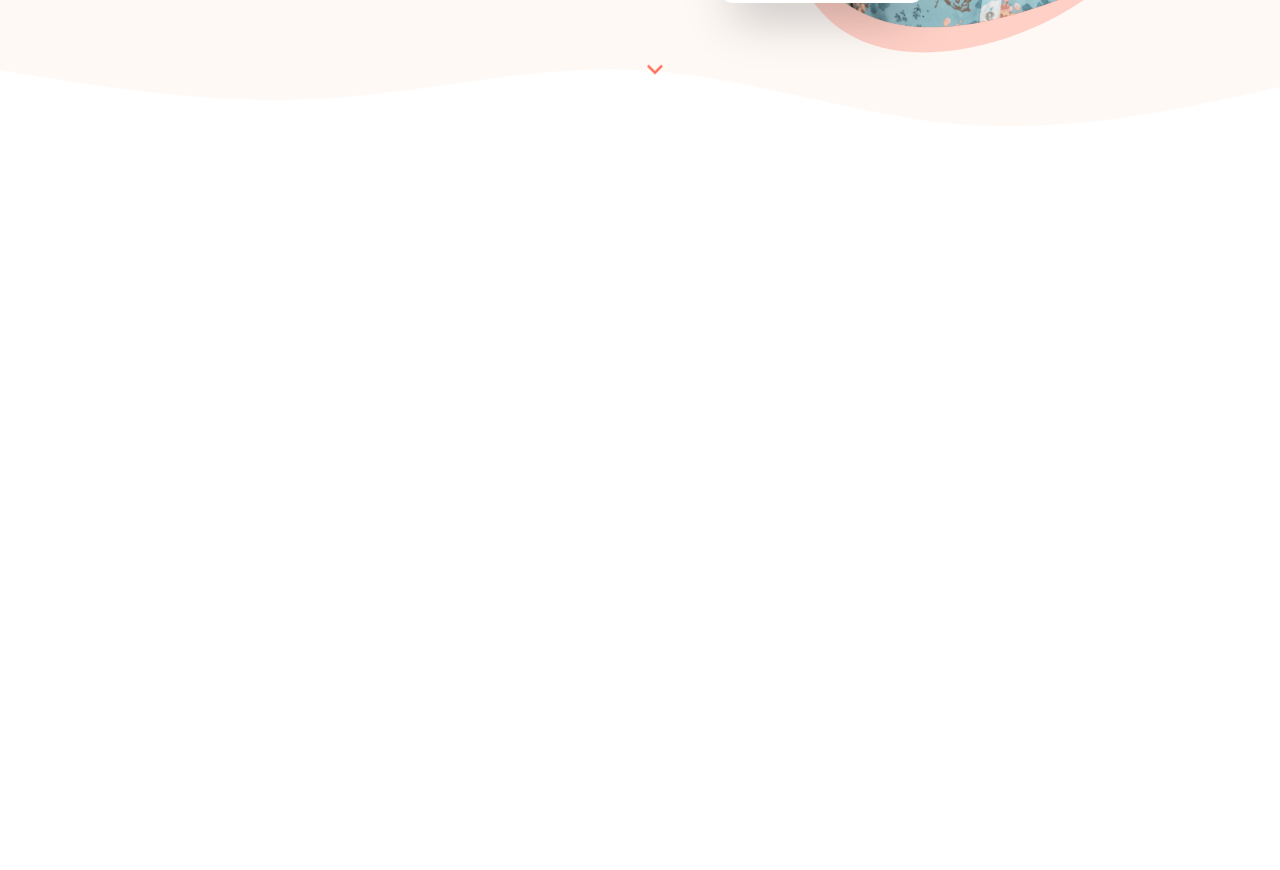
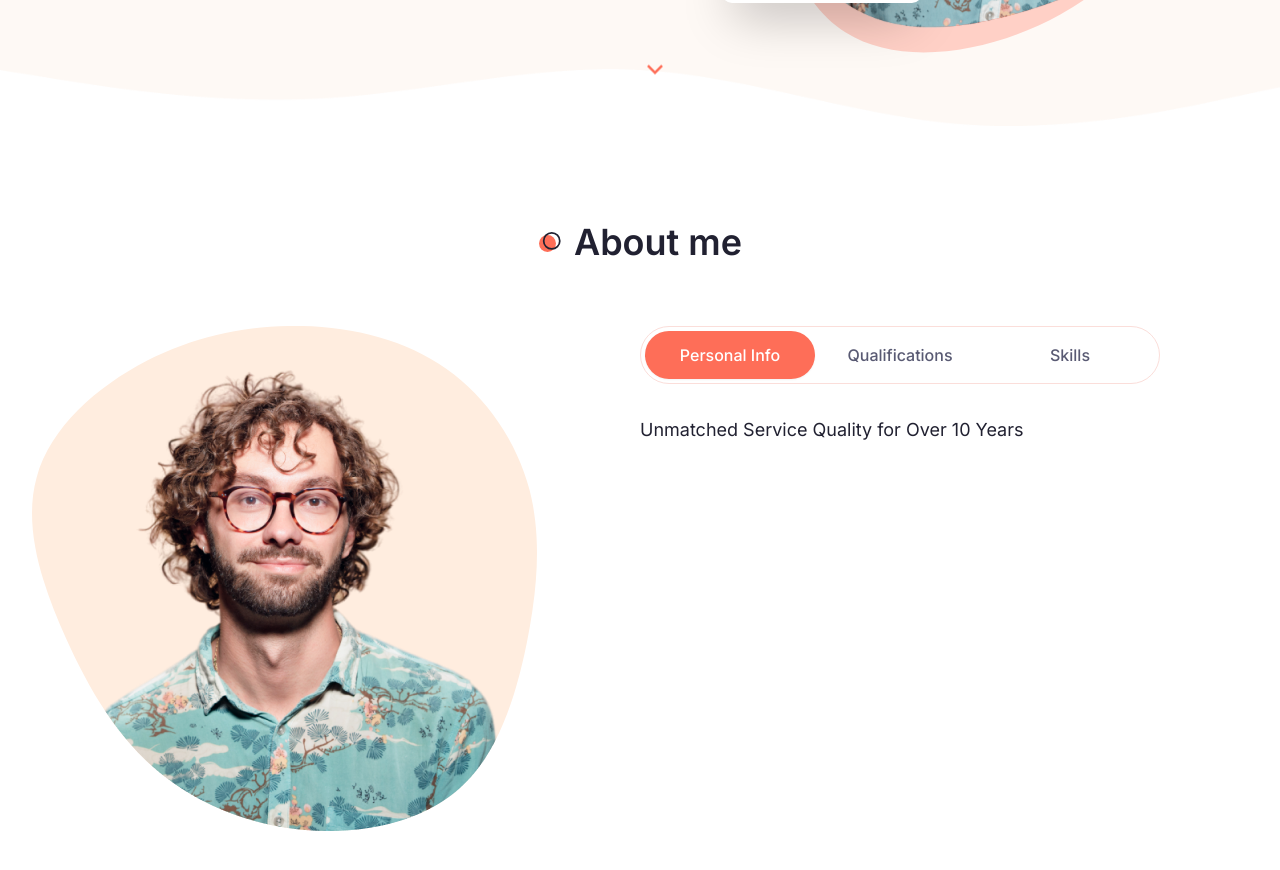
Before and after one commit to ehsanfakhri/full-stack-app, a Next.js app: page / in a window 1280 px wide. Shown: the part 660-1530 px from the top of the page. Built offline with nearby package versions, Linux system fonts and the light colour scheme.

Commit message:
designe About me

```diff
--- a/app/globals.css
+++ b/app/globals.css
@@ -74,3 +74,8 @@
   @apply flex items-center z-10 w-[200px] h-[68px] bg-white dark:backdrop-blur-[44px] shadow-2xl p-4
   rounded-[10px]  gap-x-4;
 }
+
+.section-title {
+  @apply text-4xl font-semibold relative w-max flex items-center justify-between gap-x-3
+  before:bg-dots_light before:dark:bg-dots_dark before:bg-no-repeat before:bg-center before:w-[24px] before:h-[24px];
+}
--- a/app/page.tsx
+++ b/app/page.tsx
@@ -1,10 +1,13 @@
 // components
+
+import About from "@/components/About";
 import Hero from "@/components/Hero";
 
 export default function Home() {
   return (
     <main>
       <Hero />
+      <About />
     </main>
   );
 }
--- /dev/null
+++ b/components/About.tsx
@@ -0,0 +1,174 @@
+// components
+import MrImg from "./MrImg";
+import { Tabs, TabsContent, TabsList, TabsTrigger } from "@/components/ui/tabs";
+
+import {
+  User2,
+  MailIcon,
+  HomeIcon,
+  PhoneCall,
+  GraduationCap,
+  Calendar,
+  Briefcase,
+} from "lucide-react";
+
+const infoData = [
+  { icon: <User2 size={20} />, text: "Ehsan Fakhri" },
+  { icon: <PhoneCall size={20} />, text: "+012 346 6789" },
+  { icon: <MailIcon size={20} />, text: "youremail@mail.com" },
+  { icon: <Calendar size={20} />, text: "Born on 11 May, 1990" },
+  { icon: <GraduationCap size={20} />, text: "Master on Computer Science" },
+  { icon: <HomeIcon size={20} />, text: "321 Blue Avenue, NY, USA" },
+];
+
+const qualificationData = [
+  {
+    title: "education",
+    data: [
+      {
+        university: "Example University",
+        qualification: "Bachelor of Science",
+        years: "2015 - 2018",
+      },
+      {
+        university: "Another University",
+        qualification: "Master of Arts",
+        years: "2019 - 2021",
+      },
+      {
+        university: "Yet Another University",
+        qualification: "ph.D in Computer Science",
+        years: "2021 - 2025",
+      },
+    ],
+  },
+  {
+    title: "experience",
+    data: [
+      {
+        company: "ABC Inc",
+        qualification: "software Engineer",
+        years: "2018 - 2020",
+      },
+      {
+        company: "XYZ Corporation",
+        qualification: "Senior Developer",
+        years: "2020 - 2022",
+      },
+      {
+        company: "Tech Innovators",
+        qualification: "Lead developer",
+        years: "2022 - Present",
+      },
+    ],
+  },
+];
+
+const skillData = [
+  {
+    title: "skills",
+    data: [
+      {
+        name: "HTML, CSS",
+      },
+      {
+        name: "Front-end Development",
+      },
+      {
+        name: "Javascript, react",
+      },
+      {
+        name: "Back-end Development",
+      },
+    ],
+  },
+  {
+    title: "tools",
+    data: [
+      {
+        imgPath: "/about/vscode.svg",
+      },
+      {
+        imgPath: "/about/figma.svg",
+      },
+      {
+        imgPath: "/about/notion.svg",
+      },
+      {
+        imgPath: "/about/wordpress.svg",
+      },
+    ],
+  },
+];
+
+interface IData {
+  data: object;
+}
+
+interface IObjet {
+  title: String;
+  data: Array<IData>;
+}
+
+interface IgetDataProps {
+  arr: Array<IObjet>;
+  title: String;
+}
+
+const About = () => {
+  const getData = ({ arr, title }: IgetDataProps) => {
+    return arr.find((item) => item.title === title);
+  };
+  return (
+    <section className="xl:h-[860px] pb-12 xl:py-24">
+      <div className="container mx-auto">
+        <h2 className="section-title mb-8 xl:mb-16 text-center mx-auto">
+          About me
+        </h2>
+        <div className="flex flex-col xl:flex-row">
+          {/* image */}
+          <div className="hidden xl:flex flex-1 relative">
+            <MrImg
+              containerStyle="bg-about_shape_light dark:bg-about_shape_dark w-[505px] h-[505px] bg-no-repeat relative"
+              imgSrc="/about/developer.png"
+            />
+          </div>
+          {/* tabs */}
+          <div className="flex-1">
+            <Tabs defaultValue="personal">
+              <TabsList className="w-full grid xl:grid-cols-3 xl:max-w-[520px] xl:border dark:border-none">
+                <TabsTrigger className="w-[162px] xl:w-auto" value="personal">
+                  Personal Info
+                </TabsTrigger>
+                <TabsTrigger
+                  className="w-[162px] xl:w-auto"
+                  value="qualifications"
+                >
+                  Qualifications
+                </TabsTrigger>
+                <TabsTrigger className="w-[162px] xl:w-auto" value="skills">
+                  Skills
+                </TabsTrigger>
+              </TabsList>
+              {/* tabs contents */}
+              <div className="text-lg mt-12 xl:mt-8">
+                {/* personal */}
+                <TabsContent value="personal">
+                  <div>
+                    <h3>Unmatched Service Quality for Over 10 Years</h3>
+                  </div>
+                </TabsContent>
+                <TabsContent value="qualifications">
+                  qualifications info
+                </TabsContent>
+                <TabsContent value="skills">skills info</TabsContent>
+              </div>
+            </Tabs>
+          </div>
+        </div>
+      </div>
+    </section>
+  );
+};
+
+export default About;
--- a/components/MrImg.tsx
+++ b/components/MrImg.tsx
@@ -6,7 +6,7 @@
   imgSrc: string;
 }
 
-const DrImg = ({ containerStyle, imgSrc }: IDrImgProps) => {
+const MrImg = ({ containerStyle, imgSrc }: IDrImgProps) => {
   return (
     <div className={`${containerStyle}`}>
       <Image src={imgSrc} fill priority alt="" />
@@ -14,4 +14,4 @@
   );
 };
 
-export default DrImg;
+export default MrImg;
--- a/components/ui/tabs.tsx
+++ b/components/ui/tabs.tsx
@@ -1,11 +1,11 @@
-"use client"
+"use client";
 
-import * as React from "react"
-import * as TabsPrimitive from "@radix-ui/react-tabs"
+import * as React from "react";
+import * as TabsPrimitive from "@radix-ui/react-tabs";
 
-import { cn } from "@/lib/utils"
+import { cn } from "@/lib/utils";
 
-const Tabs = TabsPrimitive.Root
+const Tabs = TabsPrimitive.Root;
 
 const TabsList = React.forwardRef<
   React.ElementRef<typeof TabsPrimitive.List>,
@@ -14,13 +14,13 @@
   <TabsPrimitive.List
     ref={ref}
     className={cn(
-      "inline-flex h-10 items-center justify-center rounded-md bg-muted p-1 text-muted-foreground",
+      "inline-flex items-center justify-center xl:bg-white p-1 text-muted-foreground rounded-[30px] dark:md:bg-secondary",
       className
     )}
     {...props}
   />
-))
-TabsList.displayName = TabsPrimitive.List.displayName
+));
+TabsList.displayName = TabsPrimitive.List.displayName;
 
 const TabsTrigger = React.forwardRef<
   React.ElementRef<typeof TabsPrimitive.Trigger>,
@@ -29,13 +29,13 @@
   <TabsPrimitive.Trigger
     ref={ref}
     className={cn(
-      "inline-flex items-center justify-center whitespace-nowrap rounded-sm px-3 py-1.5 text-sm font-medium ring-offset-background transition-all focus-visible:outline-none focus-visible:ring-2 focus-visible:ring-ring focus-visible:ring-offset-2 disabled:pointer-events-none disabled:opacity-50 data-[state=active]:bg-background data-[state=active]:text-foreground data-[state=active]:shadow-sm",
+      "inlineflex items-center justify-center whitespace-nowrap rounded-full px-3 py-1.5 text-base font-medium ring-offset-background transition-all focus-visible:outline-none focus-visible:ring-2 focus-visible:ring-ring focus-visible: ring-offset-2 disabled:pointer-events-none disabled:opacity-50 data-[state=active]:bg-primary data-[state=active]:text-white data-[state=active]:shadow-sm h-[48px] ",
       className
     )}
     {...props}
   />
-))
-TabsTrigger.displayName = TabsPrimitive.Trigger.displayName
+));
+TabsTrigger.displayName = TabsPrimitive.Trigger.displayName;
 
 const TabsContent = React.forwardRef<
   React.ElementRef<typeof TabsPrimitive.Content>,
@@ -49,7 +49,7 @@
     )}
     {...props}
   />
-))
-TabsContent.displayName = TabsPrimitive.Content.displayName
+));
+TabsContent.displayName = TabsPrimitive.Content.displayName;
 
-export { Tabs, TabsList, TabsTrigger, TabsContent }
+export { Tabs, TabsList, TabsTrigger, TabsContent };
--- a/tailwind.config.ts
+++ b/tailwind.config.ts
@@ -82,6 +82,10 @@
         hero_shape2_dark: "url(/hero/shape-2-dark.svg)",
         logo_light: "url(/logos/logo-light.png)",
         logo_dark: "url(/logos/logo-dark.png)",
+        about_shape_light: "url(/about/shape-light.svg)",
+        about_shape_dark: "url(/about/shape-dark.svg)",
+        dots_light: "url(/dots-light.svg)",
+        dots_dark: "url(/dots-dark.svg)",
       },
     },
   },
```
